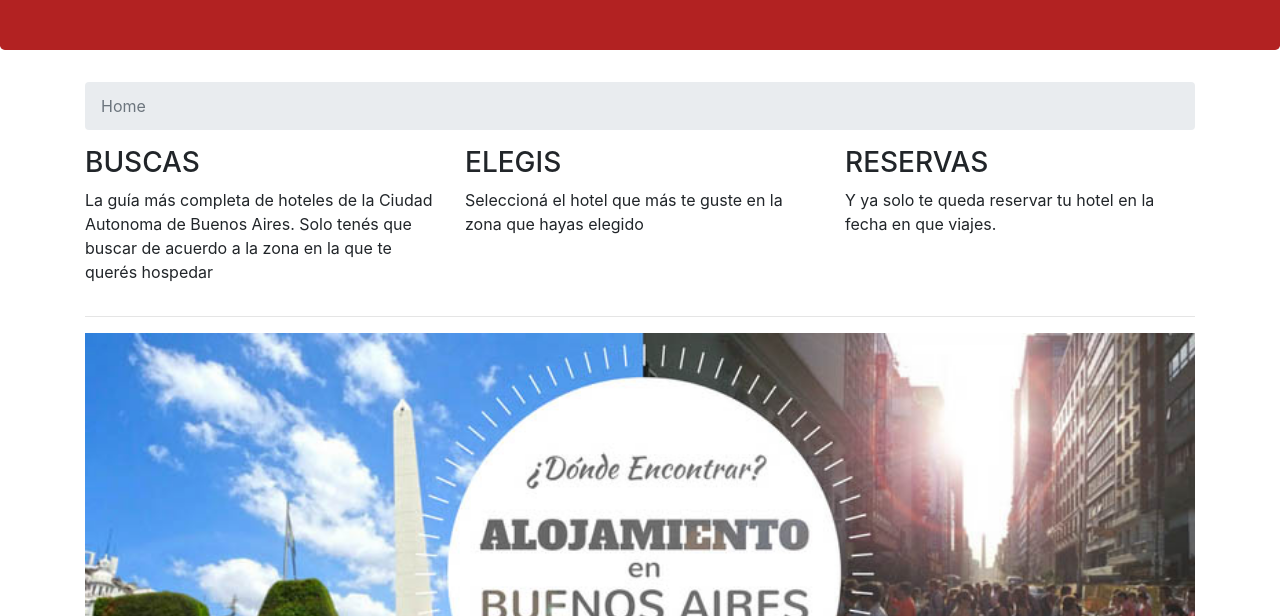
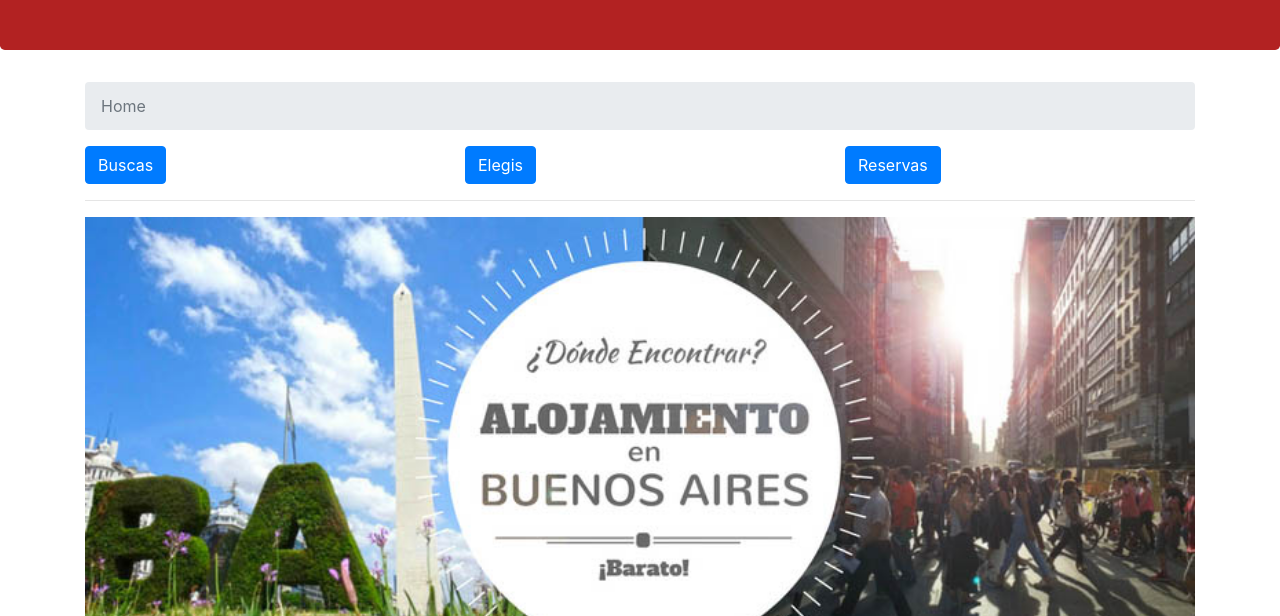
Before and after one commit to marianacanete/ProyectoUniversidadAustral, a website: page index.html in a window 1280 px wide. Shown: the part 184-800 px from the top of the page. Drawn offline with nearby package versions, Linux system fonts and the light colour scheme; a web font is replaced by a local one.

Commit message:
trabajando con collapse en Index.html

```diff
--- a/index.html
+++ b/index.html
@@ -47,18 +47,30 @@
 
 		<div class="row">
 			<div class="col-sm-4">
-				<h3>BUSCAS</h3>
-				<p>La guía más completa de hoteles de la Ciudad Autonoma de Buenos Aires. Solo tenés que buscar de 	acuerdo a la zona en la que te querés hospedar</p>
+				<button class="btn btn-primary" type="button" data-toggle="collapse" data-target="#buscas"  aria-expanded="false" aria-controls="multiCollapse1">Buscas</button>
+			</div>
+			<div class="col-sm-4">
+				<button class="btn btn-primary" type="button" data-toggle="collapse" data-target="#elegis" aria-expanded="false" aria-controls="multiCollapse2">Elegis</button>
+			</div>
+			<div class="col-sm-4">
+				<button class="btn btn-primary" type="button" data-toggle="collapse" data-target="#reservas"  aria-expanded="false" aria-controls="multiCollapse3">Reservas</button>
+			</div>
+		</div>
+
+		<div class="row">
+			<div class="col-sm-4 collapse multi-collapse" id="buscas" >
+				<h4>Buscas la ubicación</h4>
+				<p>La guía más completa de hoteles de la Ciudad Autonoma de Buenos Aires. Solo tenés que buscar de acuerdo a la zona en la que te querés hospedar</p>
 			</div>
 
-			<div class="col-sm-4">
-				<h3>ELEGIS</h3>
-				<p>Seleccioná el hotel que más te guste en la zona que hayas elegido</p>
+			<div class="col-sm-4 collapse multi-collapse" id="elegis">
+				<h4>Elegis el hotel</h4>
+				<p>Seleccioná el hotel que se adapte a tus necesidades.</p>
 			</div>
 
-			<div class="col-sm-4">
-				<h3>RESERVAS</h3>
-				<p>Y ya solo te queda reservar tu hotel en la fecha en que viajes.</p>
+			<div class="col-sm-4 collapse multi-collapse" id="reservas">
+				<h4>Realizas tu reserva</h4>
+				<p>Con un solo click, podes reservar el hotel en la fecha de tu viaje.</p>
 			</div>
 		</div>
 	<hr>
```
